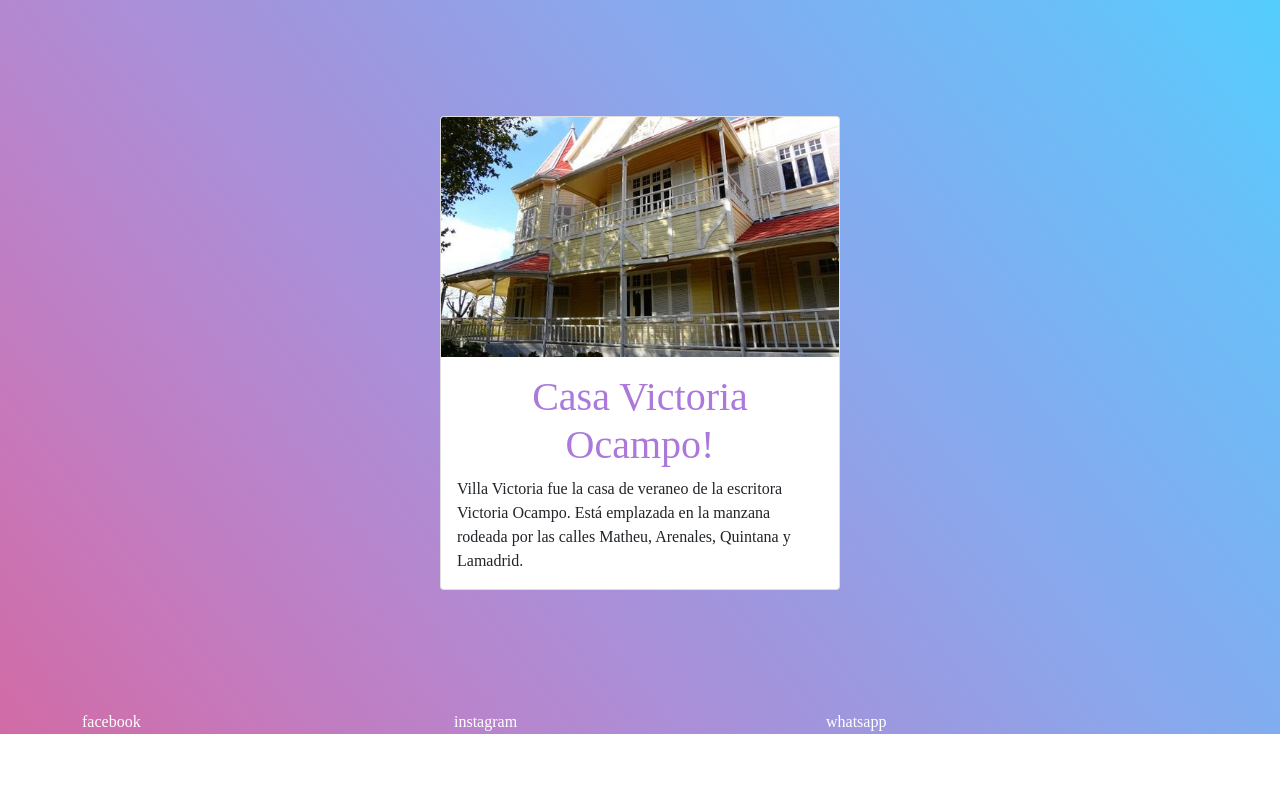
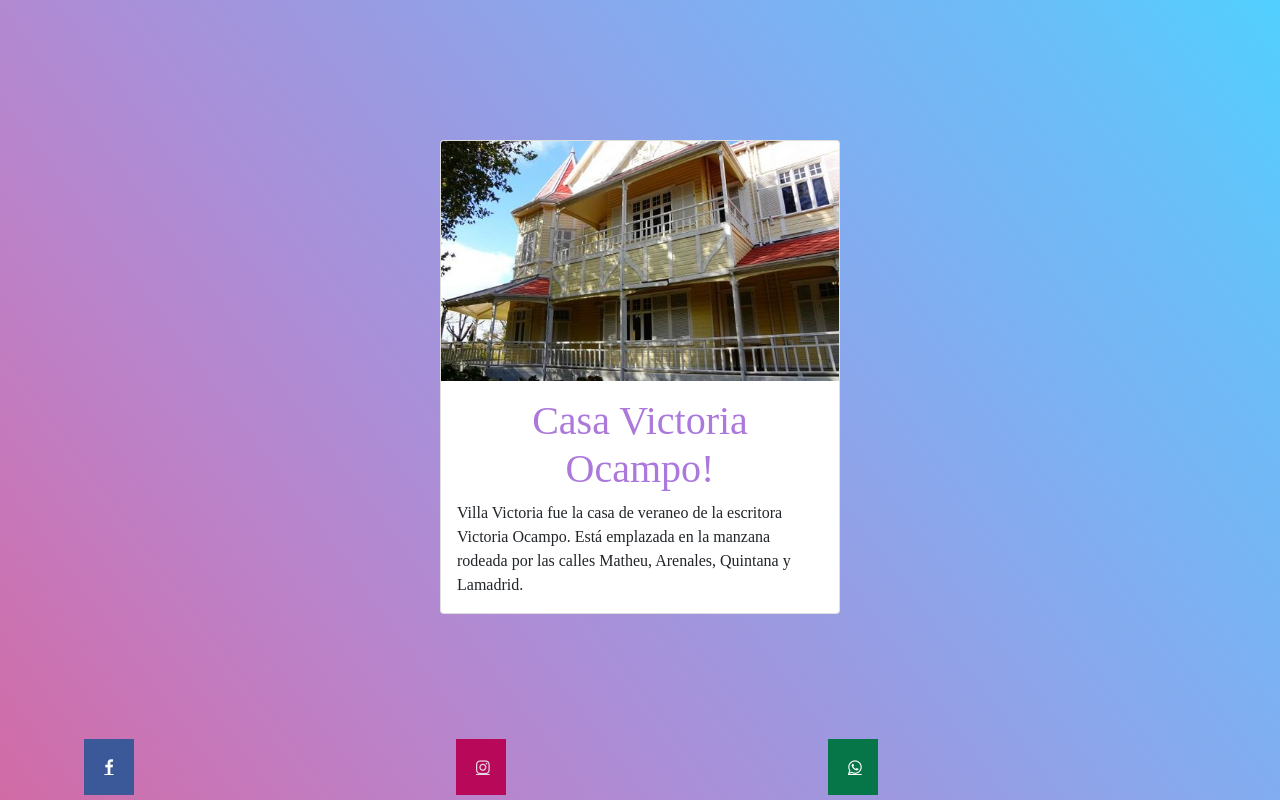
Before and after one commit to MelaniLarregina/MelaniLarregina, a plain HTML site: page pages/actividades.html in a window 1280 px wide. Shown: the part 927-1727 px from the top of the page. Before the commit the page ends 1661 px from the top, so only its background shows below. Drawn offline with Linux system fonts and the light colour scheme; files whose address does not match are found by name.

Commit message:
redes sociales

```diff
--- a/css/style.css
+++ b/css/style.css
@@ -199,3 +199,43 @@ nav ul li a:hover{color:#f4fbfc;}
 .row{
     max-width: 100%;
 }
+
+
+
+
+
+
+
+
+
+
+
+
+
+
+
+
+
+.fa {
+    padding: 20px;
+  text-align: center;
+    margin: 5px 2px;
+    font-size: 30px;
+    width: 50px;
+  }
+  .fa-facebook {
+    background: #3B5998;
+    color: white;
+
+  }
+  .fa-instagram {
+    background-color: #b8085a;
+    color: rgb(228, 216, 224);
+  }
+  .fa-whatsapp {
+    background: #067547;
+    color: white;
+  }
+  .fa:hover {
+      opacity: 0.9;
+  }
--- a/pages/actividades.html
+++ b/pages/actividades.html
@@ -7,6 +7,7 @@
     <title>actividades</title>
     <link rel="stylesheet" href="../libs/css/bootstrap.min.css">
     <link rel="stylesheet" href="../css/style.css">
+    <link rel="stylesheet" href="https://cdnjs.cloudflare.com/ajax/libs/font-awesome/4.7.0/css/font-awesome.min.css">">
 </head>
 
 <header>
@@ -56,17 +57,17 @@
         <div class="container">
           <div class="row">
             <div class="col-4">
-              <a class="social-media" href="https://www.facebook.com/MelaniLarregina" target="_blank">facebook</a>
+              <a href="https://www.facebook.com/MelaniLarregina" target="_blank" class="fa fa-facebook"></a>
             </div>
             <div class="col-4">
-              <a class="social-media" href="https://www.instagram.com/melani_larregina/" target="_blank">instagram</a>
+                <a  href="https://www.instagram.com/melani_larregina/" target="_blank" class="fa fa-instagram"></a>
             </div>
             <div class="col-4">
-              <a class="social-media" href="https://wa.me/5492236894238" target="_blank">whatsapp</a>
+              <a href="https://wa.me/5492236894238" target="_blank"  class="fa fa-whatsapp"></a>
             </div>
           </div>
         </div>
-      </footer>
+    </footer>
 <script src="../js/bootstrap.bundle.min.js"></script>
 </body>
 </html>
```
